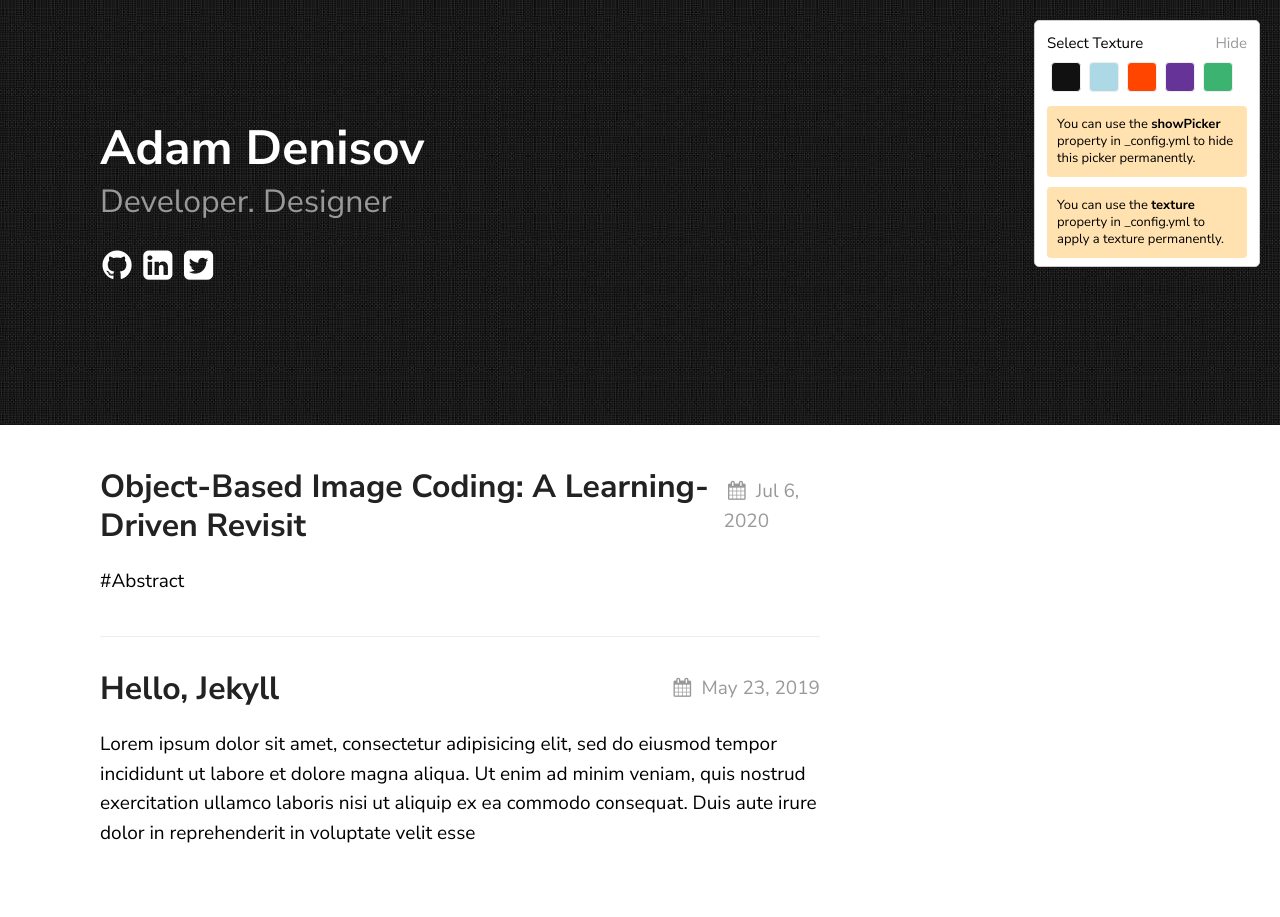
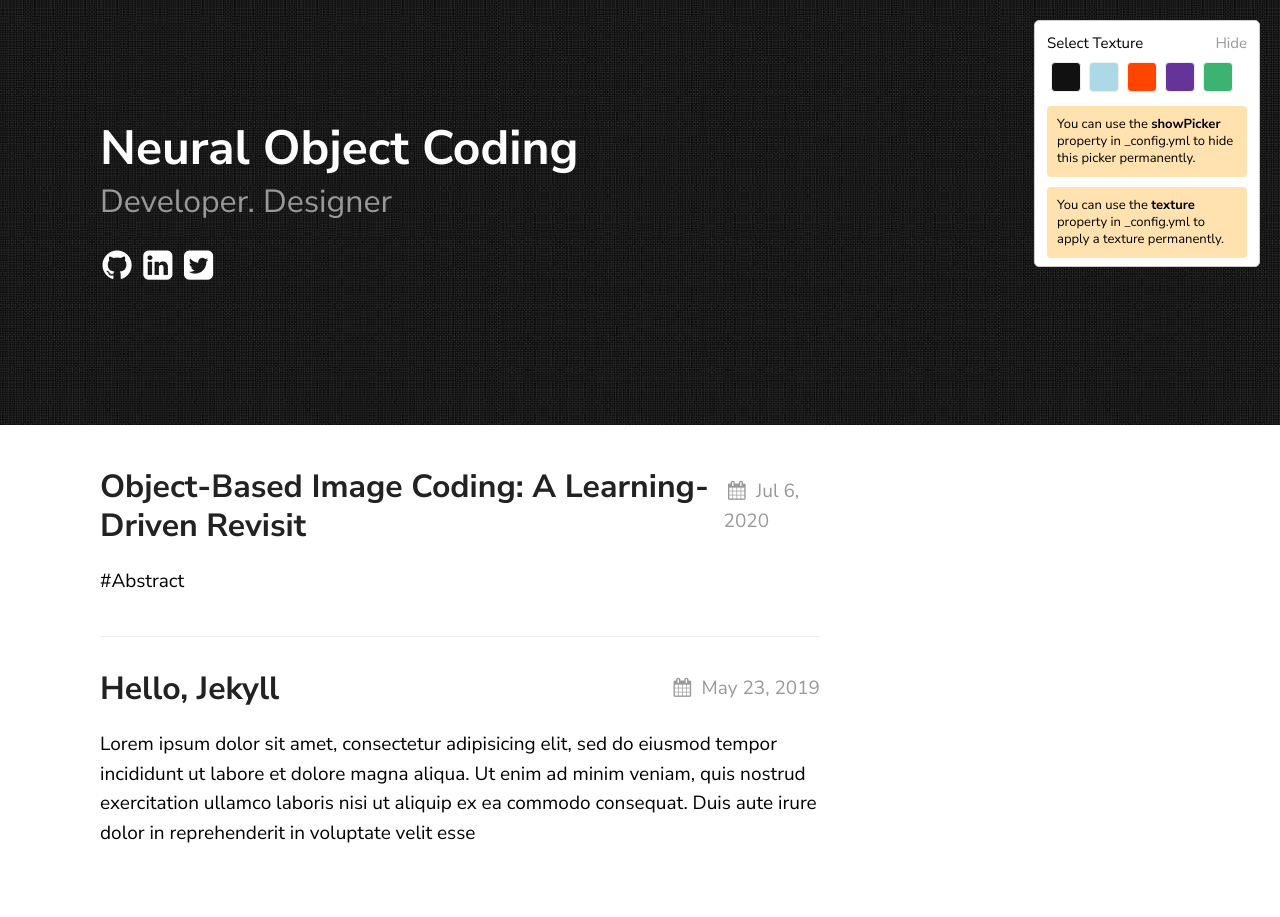
Before and after one commit to NJUVISION/Neural-Object-Coding, a Jekyll site: the page built from index.md, in a window 1280 px wide. Built offline with Jekyll 4.4.1, drawn with Linux system fonts in a browser that asks for light colours; part of the change alters nothing that is shown.

Commit message:
Update _config.yml

```diff
--- a/_config.yml
+++ b/_config.yml
@@ -1,12 +1,10 @@
-title: Texture Theme
-author: GitHub User
+title: Neural Object Coding
+author: Qi Xia
 email: your-email@domain.com
 description: > # this means to ignore newlines until "show_exerpts:"
-  Write an awesome description for your new site here. You can edit this
-  line in _config.yml. It will appear in your document head meta (for
-  Google search results) and in your feed.xml site description.
+  Project pages for neural object coding.
 show_excerpts: true # set to true to show excerpts on the homepage
-baseurl: /texture
+baseurl:
 
 # Minima date format
 # refer to http://shopify.github.io/liquid/filters/date/ if you want to customize this
@@ -15,7 +13,7 @@ sass:
 
 permalink: /posts/:title/
 texture:
-  title: Adam Denisov
+  title: Neural Object Coding
   tagline: Developer. Designer
   date_format: "%b %-d, %Y"
   style: black
```
